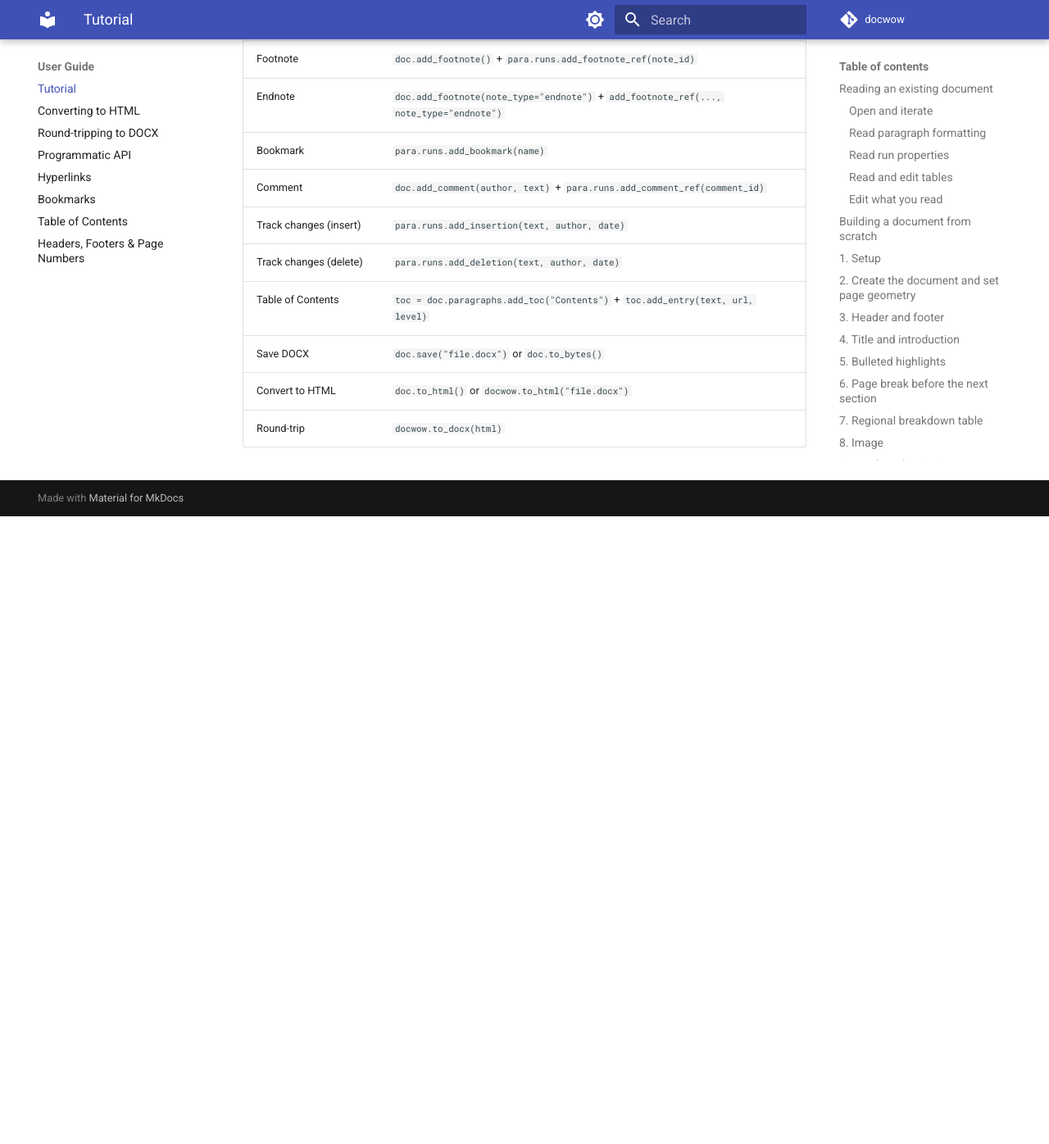
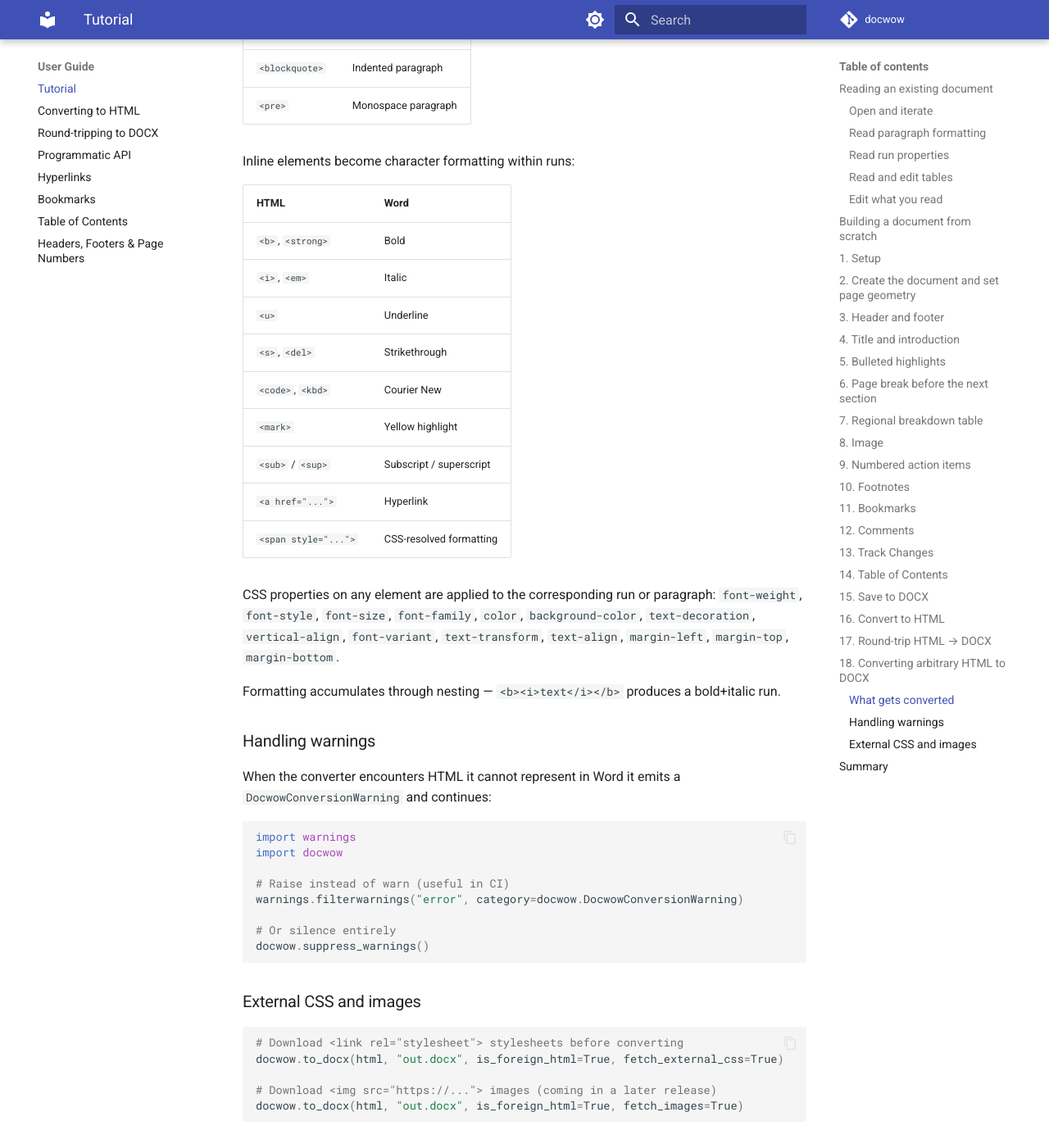
Before and after one commit to py-prit/docwow, an MkDocs documentation site: the page built from docs/user-guide/tutorial.md, in a window 1280 px wide and 1400 px high, scrolled down 9424 px. Shown: the top 1396 px of the window at 82% size. Built offline with MkDocs 1.6.1 and Material for MkDocs 9.7.7, drawn with Linux system fonts in a browser that asks for light colours; comment, search, counter and statistics services are not loaded; before the commit the page ends 10054 px from its top, so only the background shows below that; some of the changed text lies outside the part shown.

Commit message:
docs: add tutorial section for generic HTML conversion; remove effort estimates from README
- Add tutorial section 18 covering is_foreign_html=True with inline
  element support, CSS properties, warnings, and external CSS/images
- Add is_foreign_html row to tutorial summary table
- Remove internal effort estimates (~1.5hrs, 4-6 hours, etc.) from
  README roadmap sections — these are for internal planning only

Co-Authored-By: Claude Sonnet 4.6 <noreply@anthropic.com>

````diff
--- a/docs/user-guide/tutorial.md
+++ b/docs/user-guide/tutorial.md
@@ -399,6 +399,87 @@ with open("q2_report_restored.docx", "wb") as f:
 
 Open `q2_report_restored.docx` in Word and verify that the header, footer page number fields, page break, text formatting, and hyperlink are all intact.
 
+## 18. Converting arbitrary HTML to DOCX
+
+Use `is_foreign_html=True` to convert HTML from any source — a CMS, rich text editor, web page, or email — into DOCX on a best-effort basis:
+
+```python
+import docwow
+
+html = """
+<h1>Quarterly Update</h1>
+<p>Revenue grew by <b>18%</b> year-on-year.</p>
+<p>Key highlights:</p>
+<p>
+  See the full report at
+  <a href="https://example.com/report">example.com/report</a>.
+</p>
+<p>
+  <span style="color: #C00000; font-weight: bold">Warning:</span>
+  margins are under pressure in Q3.
+</p>
+"""
+
+docwow.to_docx(html, "update.docx", is_foreign_html=True)
+```
+
+### What gets converted
+
+Block structure maps to Word paragraphs and headings:
+
+| HTML | Word |
+|---|---|
+| `<h1>`–`<h6>` | Heading 1–6 |
+| `<p>`, `<div>` | Normal paragraph |
+| `<blockquote>` | Indented paragraph |
+| `<pre>` | Monospace paragraph |
+
+Inline elements become character formatting within runs:
+
+| HTML | Word |
+|---|---|
+| `<b>`, `<strong>` | Bold |
+| `<i>`, `<em>` | Italic |
+| `<u>` | Underline |
+| `<s>`, `<del>` | Strikethrough |
+| `<code>`, `<kbd>` | Courier New |
+| `<mark>` | Yellow highlight |
+| `<sub>` / `<sup>` | Subscript / superscript |
+| `<a href="...">` | Hyperlink |
+| `<span style="...">` | CSS-resolved formatting |
+
+CSS properties on any element are applied to the corresponding run or paragraph:
+`font-weight`, `font-style`, `font-size`, `font-family`, `color`,
+`background-color`, `text-decoration`, `vertical-align`, `font-variant`,
+`text-transform`, `text-align`, `margin-left`, `margin-top`, `margin-bottom`.
+
+Formatting accumulates through nesting — `<b><i>text</i></b>` produces a bold+italic run.
+
+### Handling warnings
+
+When the converter encounters HTML it cannot represent in Word it emits a `DocwowConversionWarning` and continues:
+
+```python
+import warnings
+import docwow
+
+# Raise instead of warn (useful in CI)
+warnings.filterwarnings("error", category=docwow.DocwowConversionWarning)
+
+# Or silence entirely
+docwow.suppress_warnings()
+```
+
+### External CSS and images
+
+```python
+# Download <link rel="stylesheet"> stylesheets before converting
+docwow.to_docx(html, "out.docx", is_foreign_html=True, fetch_external_css=True)
+
+# Download <img src="https://..."> images (coming in a later release)
+docwow.to_docx(html, "out.docx", is_foreign_html=True, fetch_images=True)
+```
+
 ## Summary
 
 | Feature | How |
@@ -426,3 +507,4 @@ Open `q2_report_restored.docx` in Word and verify that the header, footer page n
 | Save DOCX | `doc.save("file.docx")` or `doc.to_bytes()` |
 | Convert to HTML | `doc.to_html()` or `docwow.to_html("file.docx")` |
 | Round-trip | `docwow.to_docx(html)` |
+| Arbitrary HTML → DOCX | `docwow.to_docx(html, is_foreign_html=True)` |
````
Also changed, not shown: README.md (+1 -3 lines).
